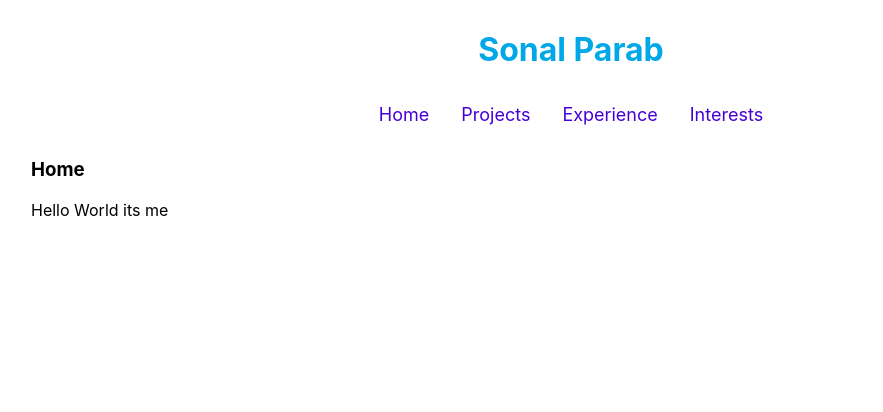
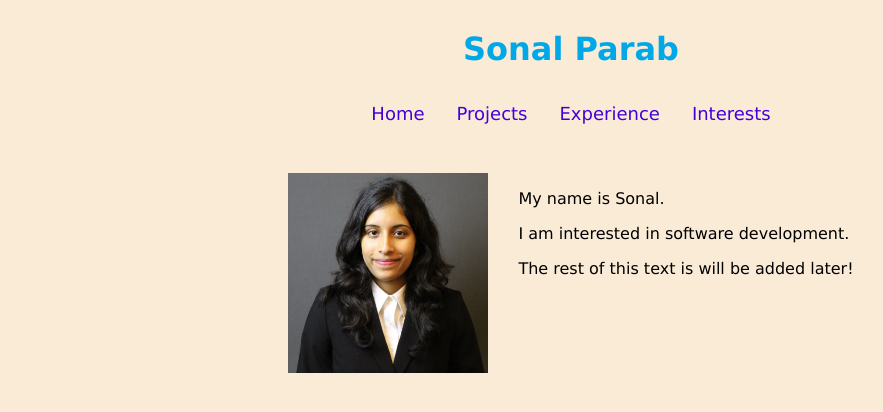
Before and after one commit to sonalparab/sonalparab.github.io, a React (Create React App) app: page / in a window 1280 px wide. Shown: the top 412 px of the page, without its empty margins (69-952 px from the left). Built offline with nearby package versions, Linux system fonts and the light colour scheme.

Commit message:
add basic homepage

```diff
--- a/src/components/Navbar.css
+++ b/src/components/Navbar.css
@@ -24,8 +24,7 @@
 }
 
 .nav a:hover {
-  color: #5F00D8;
-  opacity: 30%;
+  color: #CD91FF;
 }
 
 /* ul {
--- a/src/index.css
+++ b/src/index.css
@@ -1,8 +1,11 @@
 body {
-  margin: 0;
-  font-family: -apple-system, BlinkMacSystemFont, 'Segoe UI', 'Roboto', 'Oxygen',
+  background-color: antiquewhite;
+  font-family: 'Lucida Sans', 'Lucida Sans Regular', 'Lucida Grande', 'Lucida Sans Unicode', Geneva, Verdana, sans-serif;
+  max-width: 960px;
+  margin: auto;
+  /* font-family: -apple-system, BlinkMacSystemFont, 'Segoe UI', 'Roboto', 'Oxygen',
     'Ubuntu', 'Cantarell', 'Fira Sans', 'Droid Sans', 'Helvetica Neue',
-    sans-serif;
+    sans-serif; */
   -webkit-font-smoothing: antialiased;
   -moz-osx-font-smoothing: grayscale;
 }
--- /dev/null
+++ b/src/pages/Home.css
@@ -0,0 +1,11 @@
+.container {
+  display: flex;
+  padding: 35px 0px;
+  justify-content: center;
+  align-items: flex-start;
+}
+
+.text {
+  color: black;
+  padding-left: 30px;
+}
--- a/src/pages/Home.js
+++ b/src/pages/Home.js
@@ -1,10 +1,17 @@
 import React from 'react';
+import "./Home.css"
+import Headshot from "../images/Sonal.jpg";
+
 const Home = () => {
   return (
     <div>
-      <h3>Home</h3>
-      <div>
-        <p>Hello World its me</p>
+      <div className="container">
+        <img height={200} width={200} src={Headshot} align="left" />
+        <div className="text">
+          <p>My name is Sonal.</p>
+          <p>I am interested in software development.</p>
+          <p>The rest of this text is will be added later!</p>
+        </div>
       </div>
     </div>
   );
```
Also changed, not shown: src/images/Sonal.jpg (added), 1 other file (tests, documents, lock files or other folders).
